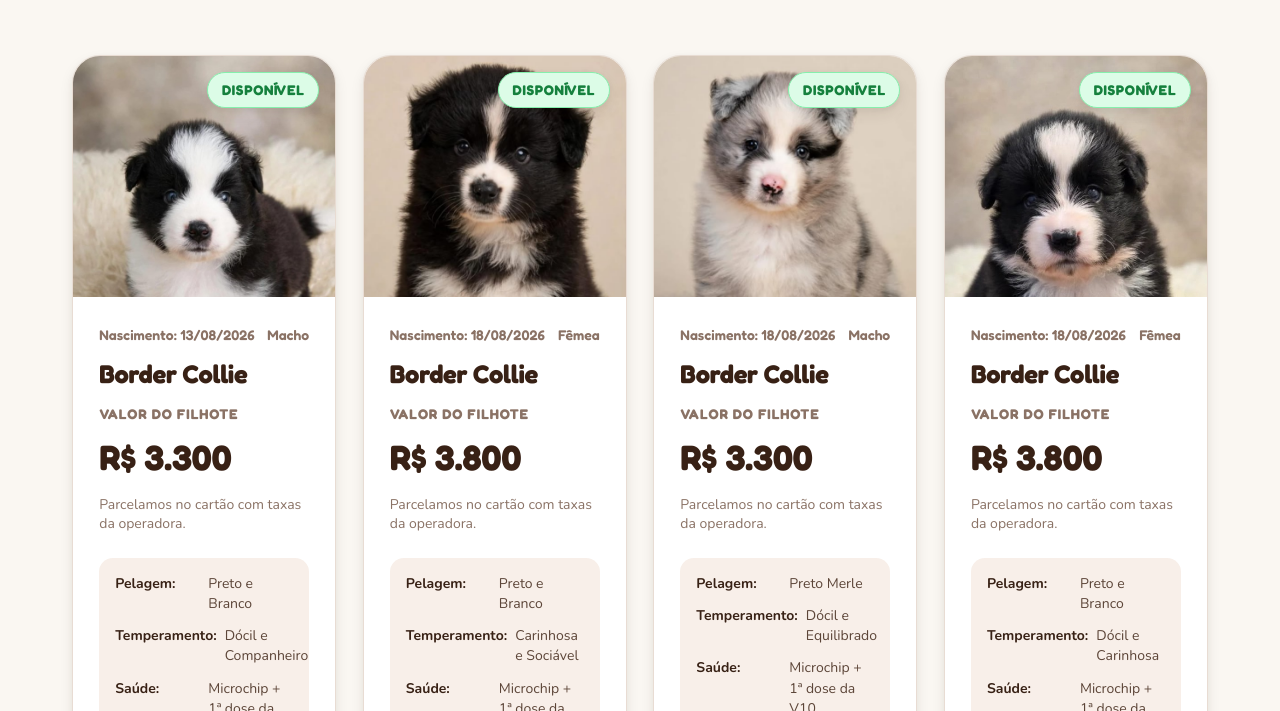
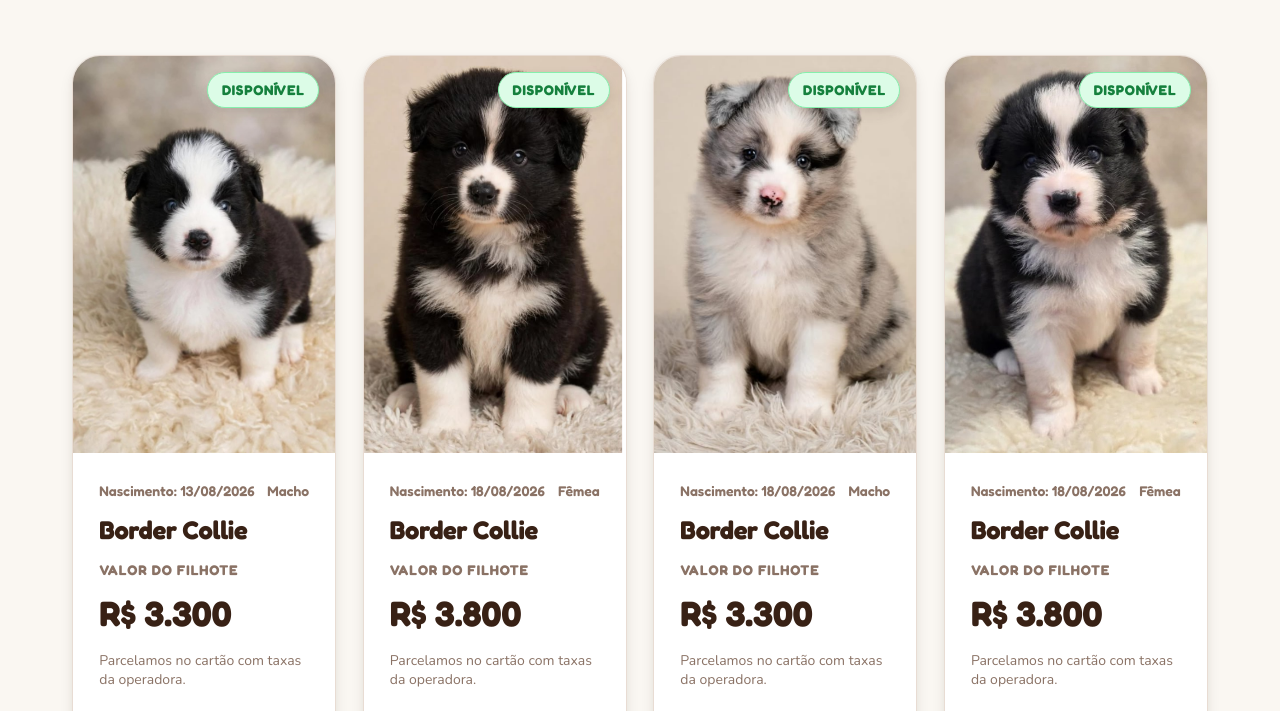
Before and after one commit to gabrmacedo/canilbordercollie, a plain HTML site: page index.html in a window 1280 px wide. Shown: the part 1145-1856 px from the top of the page. Drawn offline with nearby package versions, Linux system fonts and the light colour scheme.

Commit message:
atualização foto

```diff
--- a/css/style.css
+++ b/css/style.css
@@ -2364,3 +2364,17 @@ p:last-child {
   }
 
 }
+/* FOTOS DOS FILHOTES - MOSTRAR INTEIRO SEM BARRAS LATERAIS */
+
+.card-media {
+  aspect-ratio: 468 / 1024;
+  overflow: hidden;
+  background: transparent;
+}
+
+.card-media img {
+  width: 100%;
+  height: 100%;
+  object-fit: cover;
+  object-position: center;
+}
--- a/index.html
+++ b/index.html
@@ -397,7 +397,7 @@
     <span class="badge badge-success card-badge">Disponível</span>
 
     <img
-      src="./assets/images/femea.png"
+      src="./assets/images/filhote 2.png"
       alt="Filhote Border Collie Preto e Branco"
       width="468"
       height="1024"
@@ -474,7 +474,7 @@
     <span class="badge badge-success card-badge">Disponível</span>
 
     <img
-      src="./assets/images/macho.png"
+      src="./assets/images/filhote 3.png"
       alt="Filhote Border Collie Blue Merle"
       width="468"
       height="1024"
@@ -629,7 +629,7 @@
     <span class="badge badge-success card-badge">Disponível</span>
 
     <img
-      src="./assets/images/preto merle.png"
+      src="./assets/images/filhote 5.png"
       alt="Filhote Border Collie Preto Merle"
       width="468"
       height="1024"
```
Also changed, not shown: filhotes.html (+3 -3 lines), assets/images/Criação Humanizada.png, assets/images/filhote 2.png (added), assets/images/filhote 3.png (added), assets/images/filhote 5.png (added).
